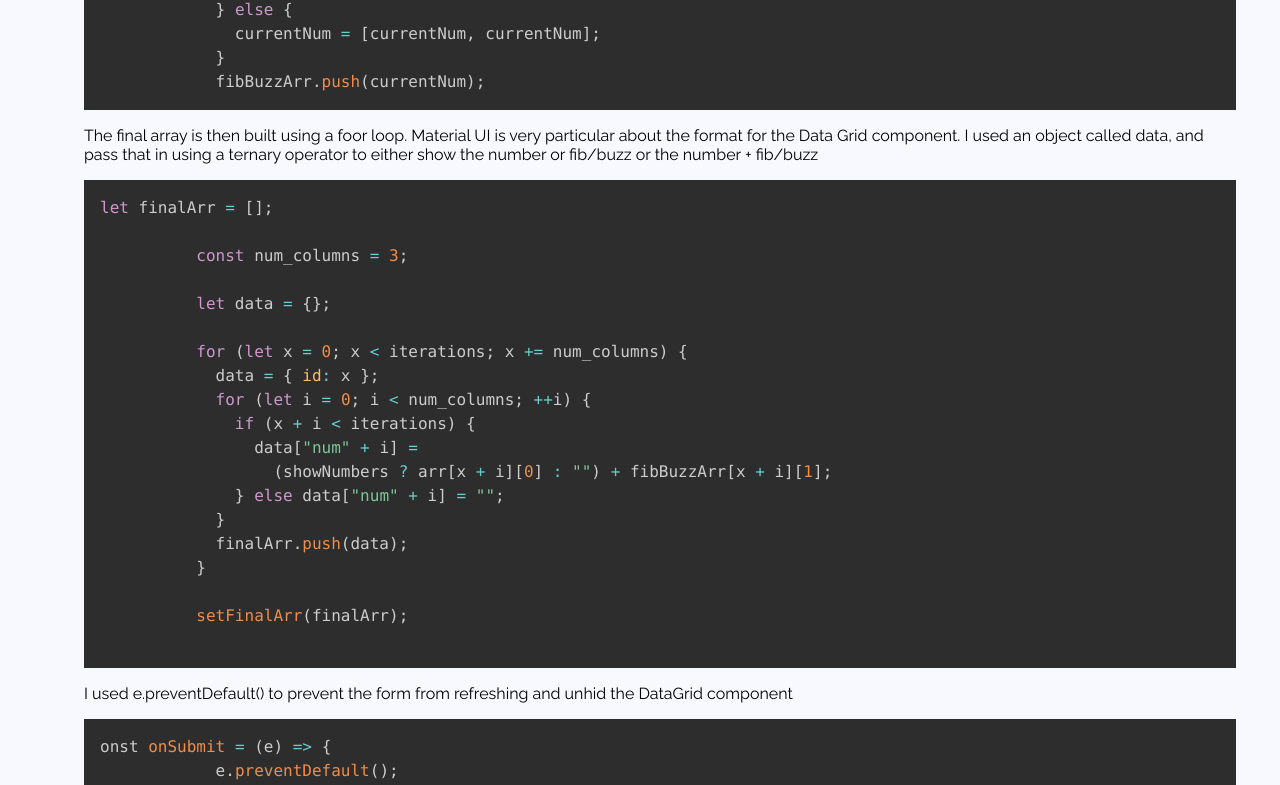
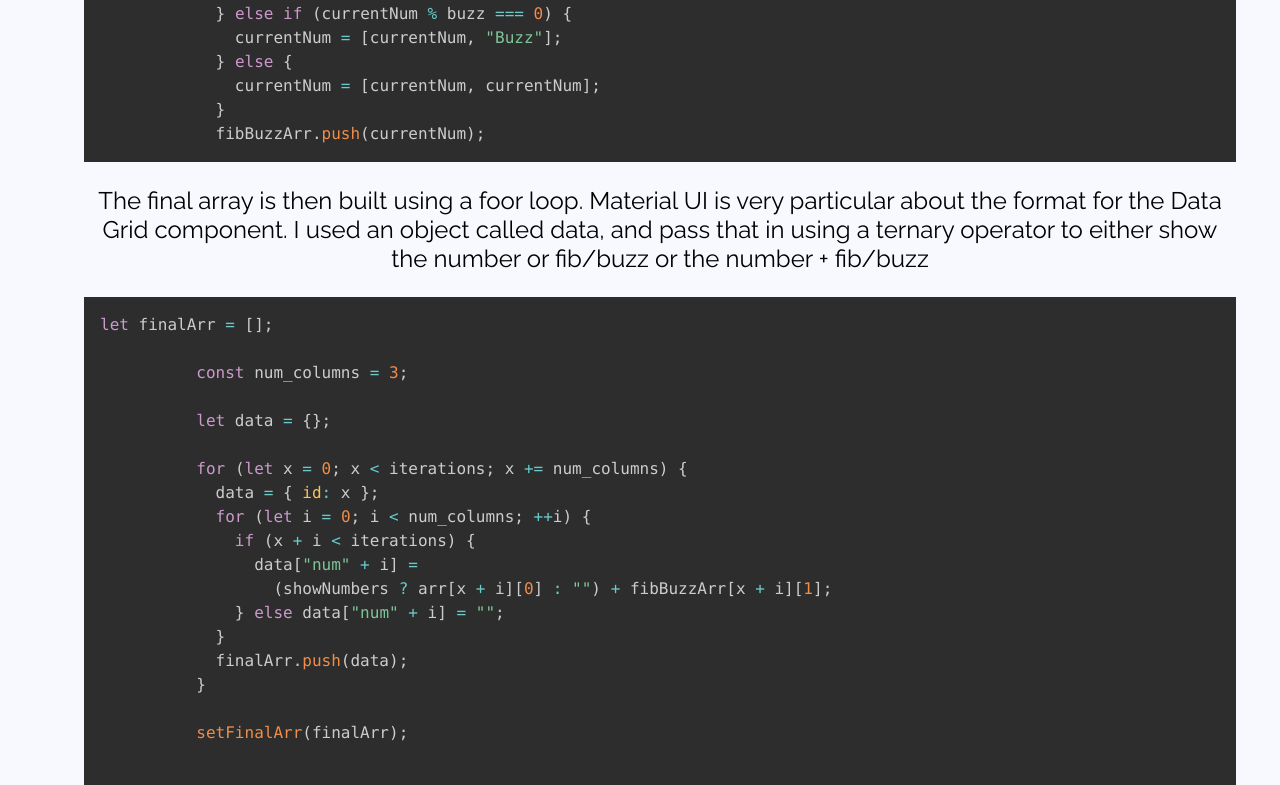
Before and after one commit to ZacharyTStone/fib_buzz, a React (Create React App) app: page /info in a window 1280 px wide. Shown: the part 990-1775 px from the top of the page. Built offline with nearby package versions, Linux system fonts and the light colour scheme.

Commit message:
change css on code paragraph tags

```diff
--- a/src/Components/Info/Info.css
+++ b/src/Components/Info/Info.css
@@ -15,3 +15,9 @@
   color: rgb(0, 0, 0);
   text-align: center;
 }
+
+.Info p {
+  font-size: 1.5rem;
+  color: rgb(0, 0, 0);
+  text-align: center;
+}
--- a/src/Components/Info/Info.tsx
+++ b/src/Components/Info/Info.tsx
@@ -436,8 +436,8 @@ const Info = () => {
           language="javascript"
         />
         <p>
-          I used e.preventDefault() to prevent the form from refreshing and
-          unhid the DataGrid component
+          I use e.preventDefault() to prevent the form from refreshing and
+          unhide the DataGrid component.
         </p>
         <PrismCode
           code={`onst onSubmit = (e) => {
```
